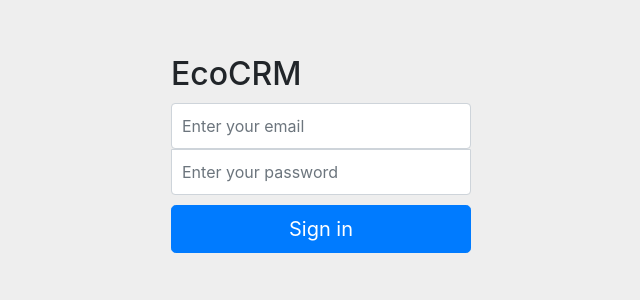
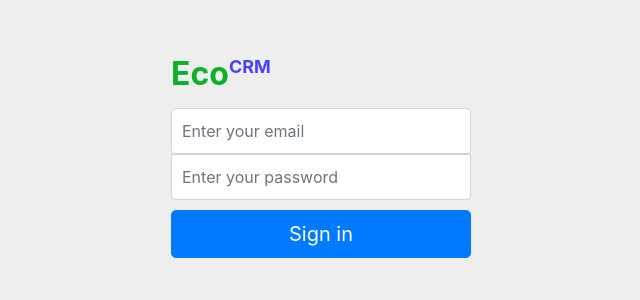
Before and after one commit to StalnoyKapibar/EcoCRM, a Spring app: template src/main/resources/templates/login.html in a window 1280 px wide. Shown: the top 300 px of the page, without its empty margins (319-959 px from the left). Run offline with Thymeleaf, Linux system fonts and the light colour scheme; the template is opened without the code that fills it, so the values that code supplies are empty; some libraries are stand-ins or nearby versions.

Commit message:
added header styles to login.html

```diff
--- a/src/main/resources/templates/login.html
+++ b/src/main/resources/templates/login.html
@@ -19,6 +19,10 @@
 </head>
 <body>
 <style>
+    h2 {
+        font-weight: bold;
+    }
+
     body {
         padding-top: 40px;
         padding-bottom: 40px;
@@ -31,9 +35,18 @@
         margin: 0 auto;
     }
 
-    .form-signin .form-signin-heading,
-    .form-signin .checkbox {
-        margin-bottom: 10px;
+    .green {
+        color: #0bb02b;
+    }
+
+    .head-crm {
+        vertical-align: super;
+        color: #4c40ff;
+        font-size: 18px;
+    }
+
+    .form-signin .form-signin-heading {
+        margin-bottom: 15px;
     }
 
     .form-signin .checkbox {
@@ -67,7 +80,7 @@
 </style>
 <div class="container">
     <form class="form-signin" action="/login" method="POST">
-        <h2 class="form-signin-heading">EcoCRM</h2>
+        <h2 class="form-signin-heading green">Eco<span class="head-crm">CRM</span> </h2>
         <input class="form-control" type="text" name="email" placeholder="Enter your email">
         <input class="form-control" type="password" name="password" placeholder="Enter your password">
         <button class="btn btn-lg btn-primary btn-block" type="submit">Sign in</button>
```
